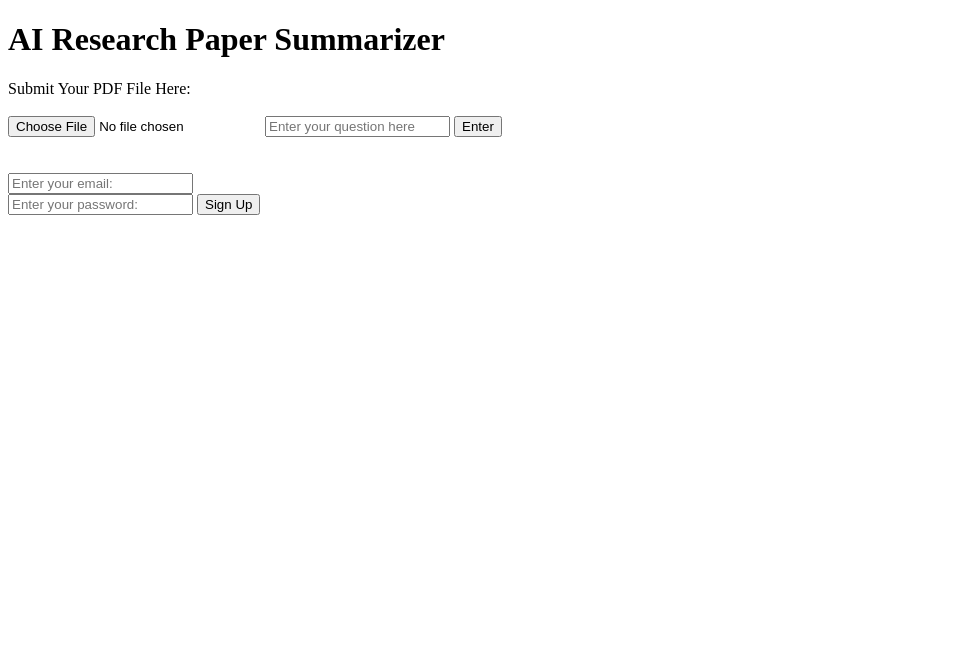
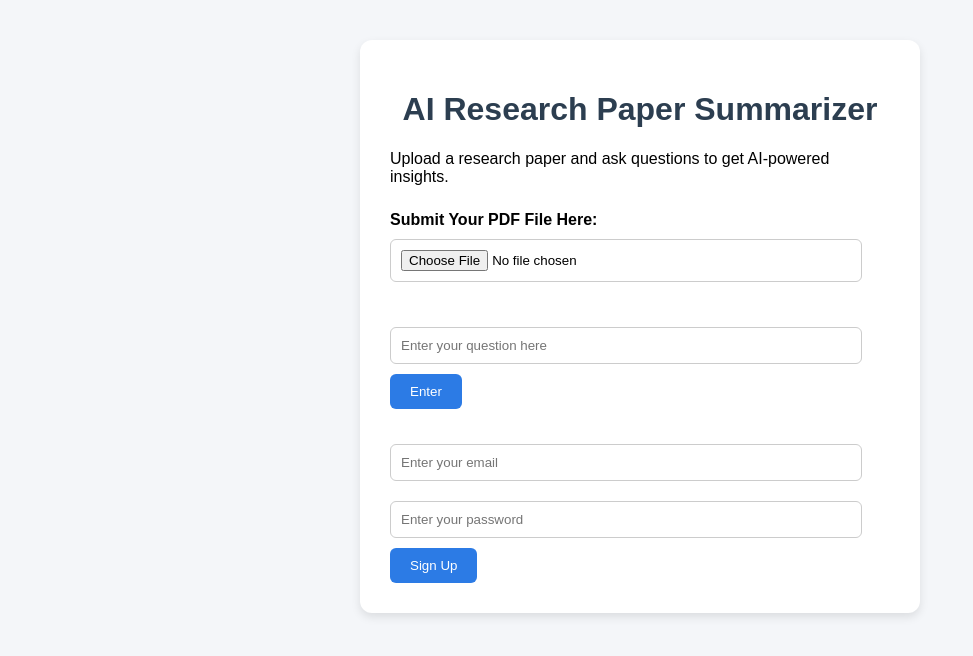
Before and after one commit to greyfd/c4g-team7, a plain HTML site: page index.html in a window 1280 px wide. Shown: the whole page, without its empty margins (0-973 px from the left). Drawn offline with Linux system fonts and the light colour scheme.

Commit message:
Improve frontend UI styling and layout

```diff
--- a/index.html
+++ b/index.html
@@ -2,24 +2,96 @@
 <html lang="en">
 <head>
     <title>AI Research Paper Summarizer</title>
+
+    <style>
+        body {
+            font-family: Arial, sans-serif;
+            background-color: #f4f6f9;
+            margin: 0;
+            padding: 40px;
+        }
+
+        .container {
+            background: white;
+            max-width: 500px;
+            margin: auto;
+            padding: 30px;
+            border-radius: 12px;
+            box-shadow: 0px 4px 10px rgba(0,0,0,0.1);
+        }
+
+        h1 {
+            text-align: center;
+            color: #2c3e50;
+        }
+
+        label {
+            font-weight: bold;
+        }
+
+        input {
+            width: 90%;
+            padding: 10px;
+            margin: 10px 0;
+            border-radius: 6px;
+            border: 1px solid #ccc;
+        }
+
+        button {
+            padding: 10px 20px;
+            background-color: #2c7be5;
+            color: white;
+            border: none;
+            border-radius: 6px;
+            cursor: pointer;
+        }
+
+        button:hover {
+            background-color: #1a5bb8;
+        }
+
+        .section {
+            margin-top: 25px;
+        }
+    </style>
+
 </head>
+
 <body>
+
+<div class="container">
+
 <h1>AI Research Paper Summarizer</h1>
-    <label for="pdfInput" class="custom-file-upload">Submit Your PDF File Here:</label>
-    <br>
+
+<p>
+    Upload a research paper and ask questions to get AI-powered insights.
+</p>
+
+    <div class="section">
+        <label for="pdfInput">Submit Your PDF File Here:</label>
         <br>
         <input type="file" id="pdfInput" accept="application/pdf">
+    </div>
 
+    <div class="section">
         <input type="text" id="userQuery" placeholder="Enter your question here">
+        <br>
         <button onclick="Query()">Enter</button>
-    <br>
-    <br>
+    </div>
+
+    <div class="section">
+        <input type="text" id="email" placeholder="Enter your email">
         <br>
 
-    <input type="text" id="email" placeholder="Enter your email: ">
+        <input type="password" id="password" placeholder="Enter your password">
         <br>
-    <input type="password" id="password" placeholder="Enter your password: ">
+
         <button onclick="Authentication()">Sign Up</button>
+    </div>
+
+</div>
+
 <script type="module" src="script.js"></script>
+
 </body>
 </html>
```
Lines whose indentation alone changed are shown as unchanged.
